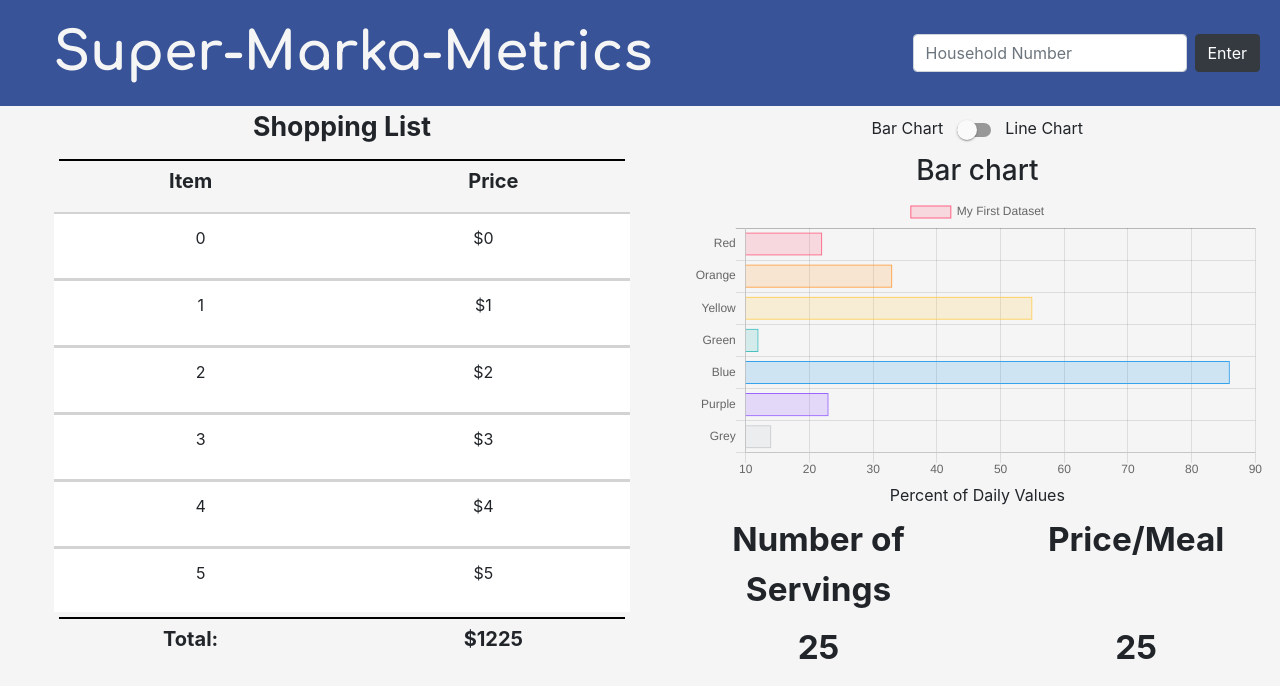
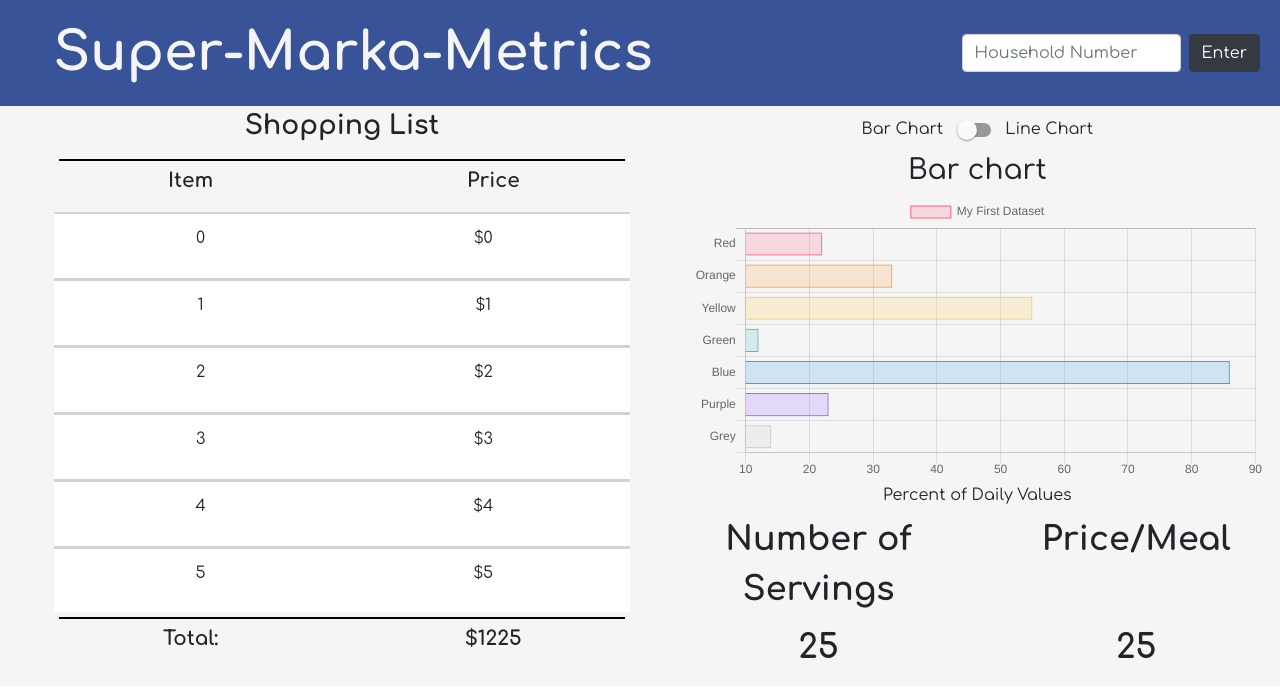
Before and after one commit to RobertPenrod/healthystudentUC, a React (Create React App) app: page / in a window 1280 px wide. Shown: the top 698 px of the page. Built offline with nearby package versions, Linux system fonts and the light colour scheme; no server answers.

Commit message:
Comfortaa Update

```diff
--- a/src/App.css
+++ b/src/App.css
@@ -1,3 +1,7 @@
+
+* {
+    font-family: comfortaa;
+}
 
 #numbersLabel{
     font-weight: bolder;
--- a/src/Components/ShoppingList/ShoppingList.css
+++ b/src/Components/ShoppingList/ShoppingList.css
@@ -1,5 +1,5 @@
 #title{
-    font-weight: bold;
+    font-weight: bolder;
     font-size: 20pt;
 }
 
```
